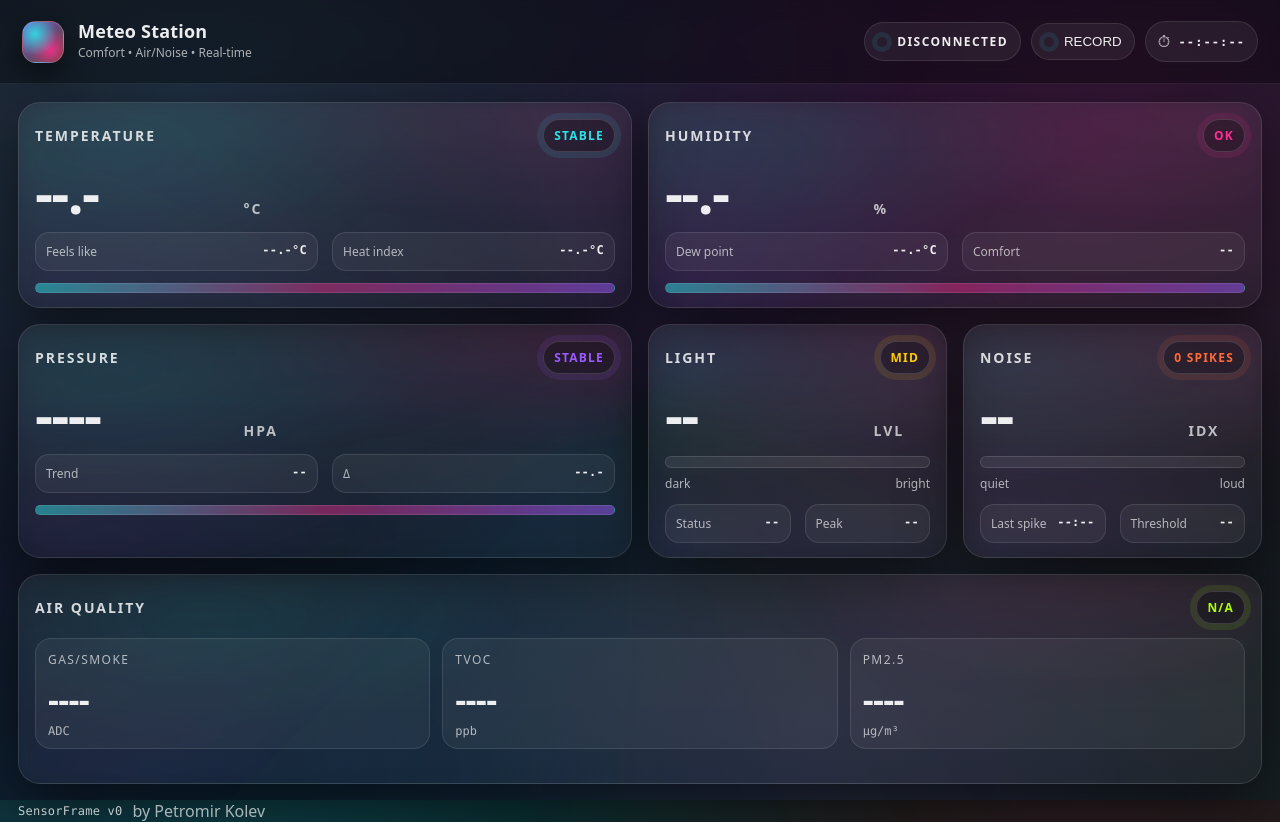
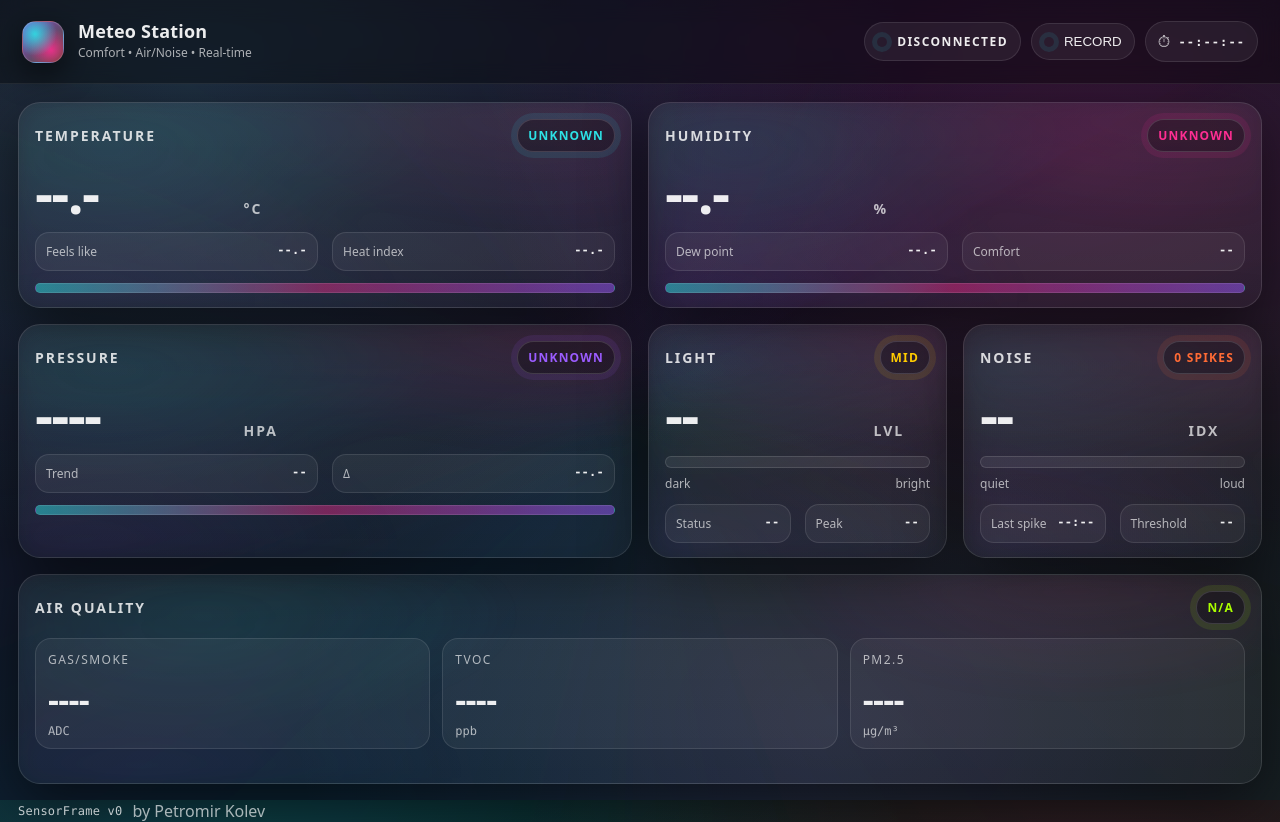
Before and after one commit to petromirkolev/meteo-station-dashboard, a website with bundled scripts: page dashboard/index.html in a window 1280 px wide. Built offline with nearby package versions, Linux system fonts and the light colour scheme; no server answers.

Commit message:
test(formatting): verify placeholders when no frames arrive

```diff
--- a/dashboard/helpers/humidityHelpers.js
+++ b/dashboard/helpers/humidityHelpers.js
@@ -95,7 +95,7 @@ function comfortLabel(rh) {
   if (!Number.isFinite(n)) return 'OK';
   if (n <= 40) return 'Dry';
   if (n >= 60) return 'Humid';
-  return 'OK';
+  return 'unknown';
 }
 
 export { dewPointC, comfortLabel, addHumiditySample, humidityTrend };
--- a/dashboard/index.html
+++ b/dashboard/index.html
@@ -49,7 +49,7 @@
           <header class="card__head">
             <h2 class="card__title">Temperature</h2>
             <div class="badge badge--cyan" data-testid="badge-temp-state">
-              stable
+              unknown
             </div>
           </header>
 
@@ -62,13 +62,13 @@
             <div class="meta__item">
               <span class="meta__label">Feels like</span>
               <span class="meta__value" data-testid="feels-like-value"
-                >--.-°C</span
+                >--.-</span
               >
             </div>
             <div class="meta__item">
               <span class="meta__label">Heat index</span>
               <span class="meta__value" data-testid="heat-index-value"
-                >--.-°C</span
+                >--.-</span
               >
             </div>
           </div>
@@ -85,7 +85,9 @@
         <article class="card card--humid" data-testid="card-humidity">
           <header class="card__head">
             <h2 class="card__title">Humidity</h2>
-            <div class="badge badge--pink" data-testid="badge-comfort">OK</div>
+            <div class="badge badge--pink" data-testid="badge-comfort">
+              unknown
+            </div>
           </header>
 
           <div class="metric">
@@ -97,7 +99,7 @@
             <div class="meta__item">
               <span class="meta__label">Dew point</span>
               <span class="meta__value" data-testid="dew-point-value"
-                >--.-°C</span
+                >--.-</span
               >
             </div>
             <div class="meta__item">
@@ -119,7 +121,7 @@
           <header class="card__head">
             <h2 class="card__title">Pressure</h2>
             <div class="badge badge--violet" data-testid="badge-pressure-trend">
-              stable
+              unknown
             </div>
           </header>
 
--- a/package.json
+++ b/package.json
@@ -10,7 +10,8 @@
     "dash:live": "MODE=live BAUD=115200 node bridge/replay-server.js",
     "dash:dev": "nodemon bridge/replay-server.js",
     "pw:smoke": "start-server-and-test \"cross-env REPLAY_PATH=replay/fixtures/one-frame-happy-smoke.ndjson npm run dash:replay\" http://localhost:5173 \"cross-env NO_WEBSERVER=1 npx playwright test tests/smoke.spec.ts\"",
-    "pw:replay": "start-server-and-test \"cross-env REPLAY_PATH=replay/fixtures/replay.ndjson REPLAY_INTERVAL_MS=1200 npm run dash:replay\" http://localhost:5173 \"cross-env NO_WEBSERVER=1 npx playwright test tests/replay.spec.ts\""
+    "pw:replay": "start-server-and-test \"cross-env REPLAY_PATH=replay/fixtures/replay.ndjson REPLAY_INTERVAL_MS=1200 npm run dash:replay\" http://localhost:5173 \"cross-env NO_WEBSERVER=1 npx playwright test tests/replay.spec.ts\"",
+    "pw:formatting": "start-server-and-test \"cross-env REPLAY_PATH=replay/fixtures/empty.ndjson npm run dash:replay\" http://localhost:5173 \"cross-env NO_WEBSERVER=1 npx playwright test --project=chromium tests/formatting.spec.ts\""
   },
   "repository": {
     "type": "git",
```
Also changed, not shown: tests/formatting.spec.ts (added, +25 -0 lines), .github/workflows/playwright.yml.
